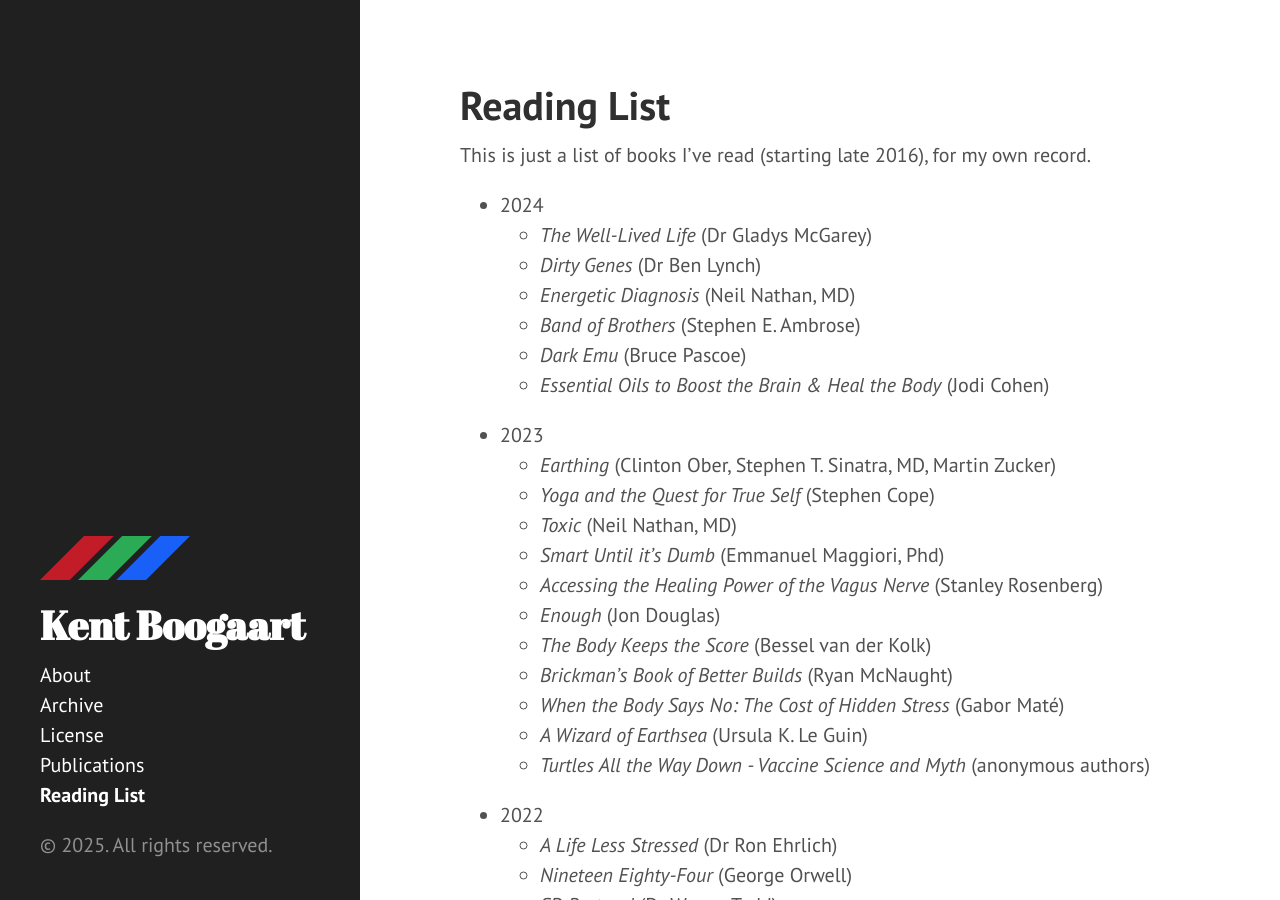
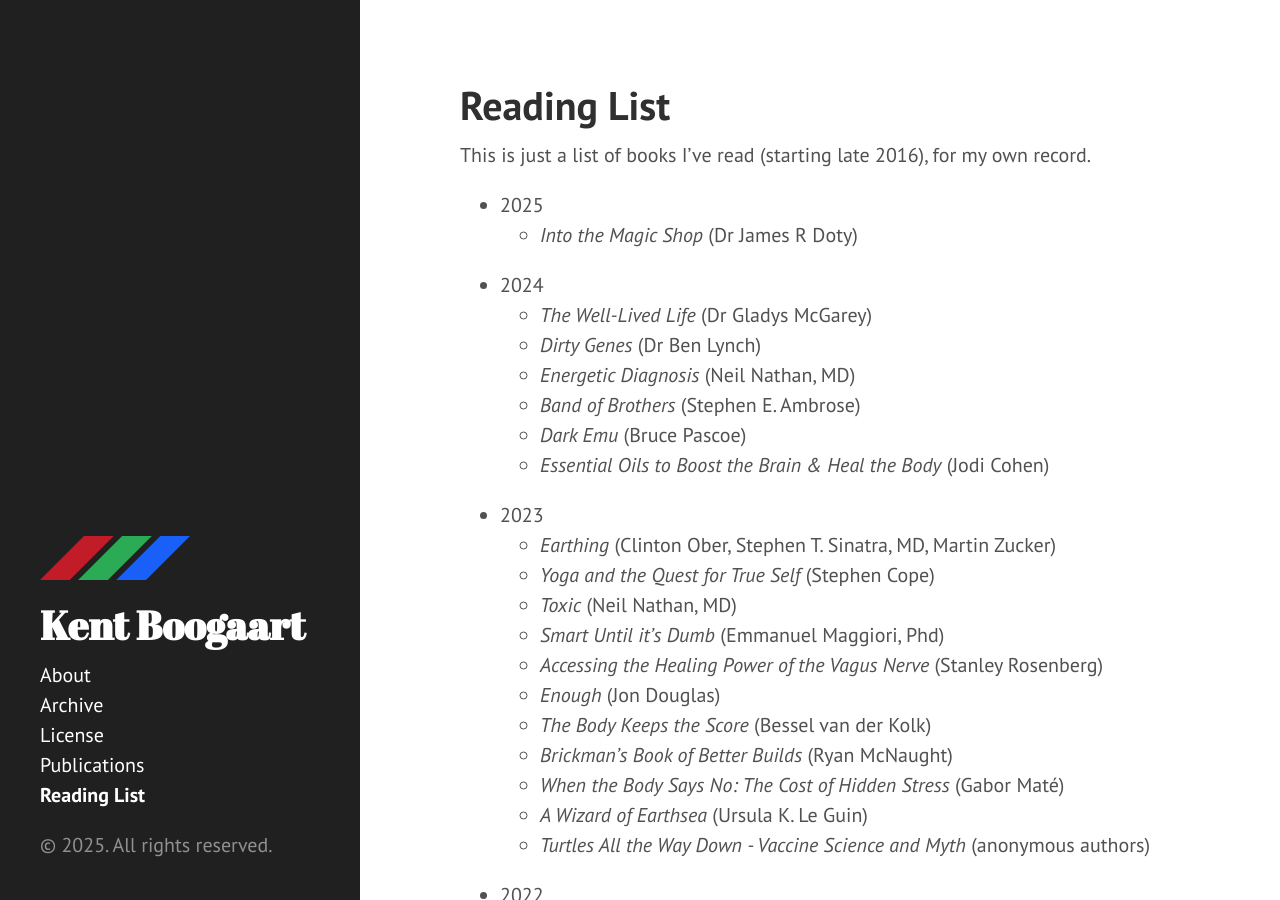
Before and after one commit to kentcb/kentcb.github.io, a Jekyll site: the page built from reading-list.md, in a window 1280 px wide and 900 px high. Built offline with Jekyll 4.4.1, drawn with Linux system fonts in a browser that asks for light colours; nearby versions of some CDN libraries.

Commit message:
Add Into the Magic Shop

```diff
--- a/reading-list.md
+++ b/reading-list.md
@@ -5,6 +5,8 @@ sidebar: true
 ---
 This is just a list of books I've read (starting late 2016), for my own record.
 
+* 2025
+    * _Into the Magic Shop_ (Dr James R Doty)
 * 2024
     * _The Well-Lived Life_ (Dr Gladys McGarey)
     * _Dirty Genes_ (Dr Ben Lynch)
```
